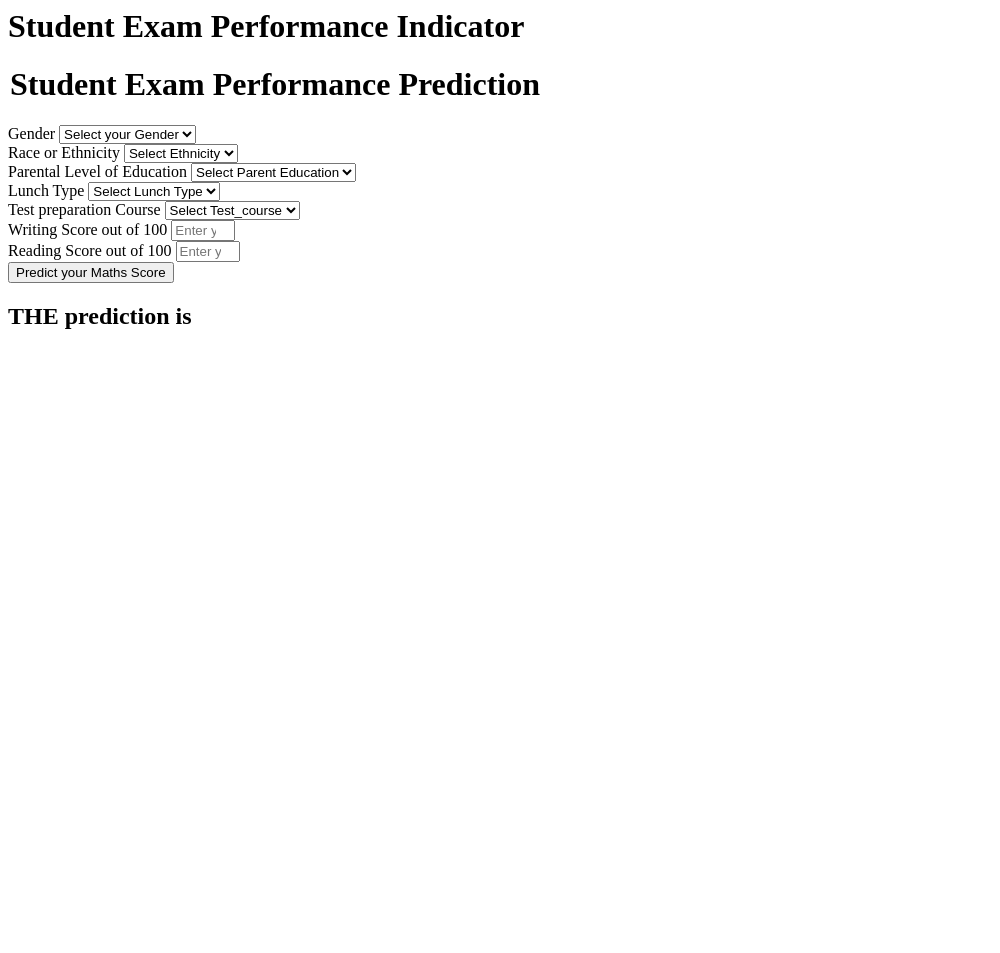
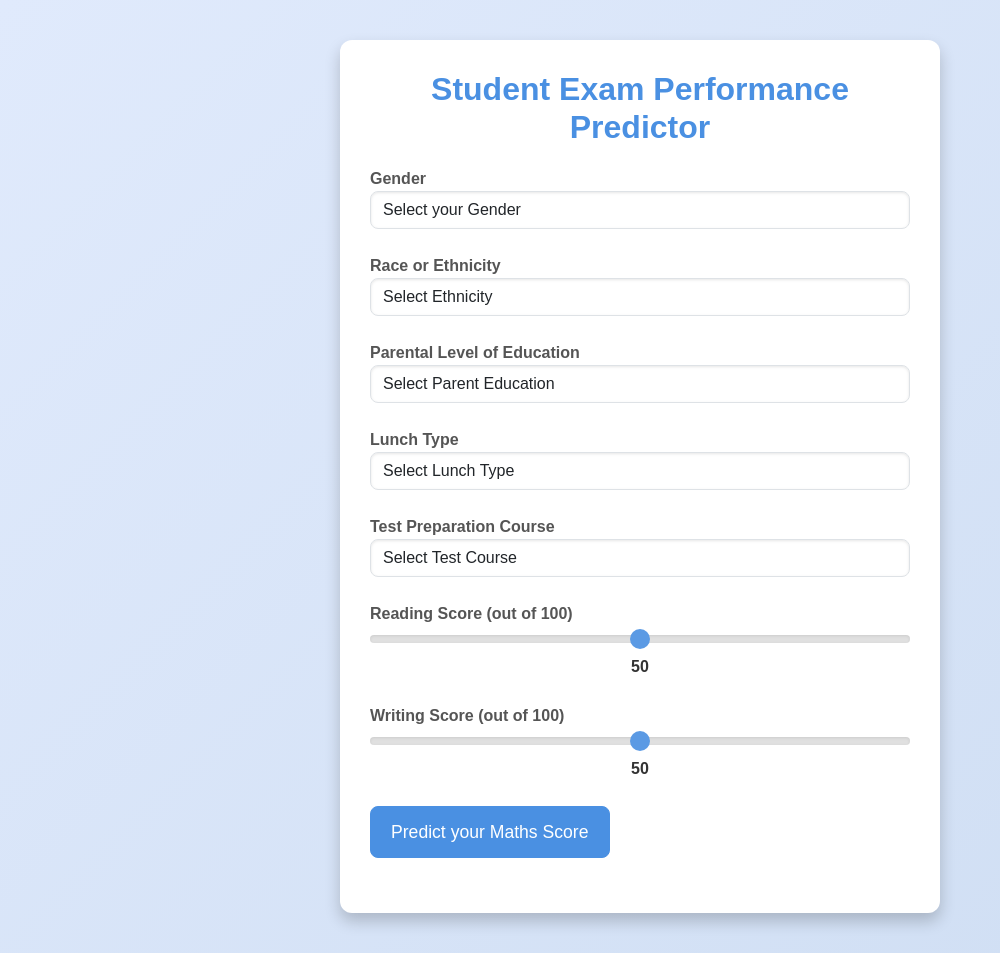
Before and after one commit to Ayushityagii/Mlproject, a Flask app: page /predictdata in a window 1280 px wide. Shown: the whole page, without its empty margins (0-1000 px from the left). Before the commit the page ends 329 px from the top, so only its background shows below. Run offline with Flask 3, Linux system fonts and the light colour scheme; some libraries are stand-ins or nearby versions.

Commit message:
some changes

```diff
--- a/templates/home.html
+++ b/templates/home.html
@@ -1,111 +1,208 @@
-<html>
+<!DOCTYPE html>
+<html lang="en">
+<head>
+    <meta charset="UTF-8">
+    <meta name="viewport" content="width=device-width, initial-scale=1.0">
+    <title>Student Exam Performance Predictor</title>
+    <!-- Link to Bootstrap CSS for styling -->
+    <link rel="stylesheet" href="https://stackpath.bootstrapcdn.com/bootstrap/5.3.0/css/bootstrap.min.css">
+    <style>
+        body {
+            background: linear-gradient(135deg, #e0eafc, #cfdef3);
+            font-family: 'Arial', sans-serif;
+            color: #333;
+            margin: 0;
+            padding: 0;
+        }
+        .form-container {
+            max-width: 600px;
+            margin: 40px auto;
+            padding: 30px;
+            background: #ffffff;
+            border-radius: 12px;
+            box-shadow: 0 8px 16px rgba(0, 0, 0, 0.2);
+            transition: box-shadow 0.3s ease;
+        }
+        .form-container:hover {
+            box-shadow: 0 12px 24px rgba(0, 0, 0, 0.3);
+        }
+        .form-container h1 {
+            font-size: 2rem;
+            margin-bottom: 20px;
+            color: #4a90e2;
+            text-align: center;
+            font-weight: 700;
+        }
+        .form-group {
+            margin-bottom: 25px;
+        }
+        .form-group label {
+            font-weight: 600;
+            color: #555;
+        }
+        .form-control, .slider {
+            border-radius: 8px;
+            box-shadow: inset 0 1px 3px rgba(0, 0, 0, 0.1);
+            transition: border-color 0.3s ease, box-shadow 0.3s ease;
+        }
+        .form-control:focus, .slider:focus {
+            border-color: #4a90e2;
+            box-shadow: 0 0 0 0.2rem rgba(74, 144, 226, 0.25);
+        }
+        .btn-primary {
+            background-color: #4a90e2;
+            border-color: #4a90e2;
+            border-radius: 8px;
+            padding: 12px 20px;
+            font-size: 1.1rem;
+            transition: background-color 0.3s ease, border-color 0.3s ease;
+        }
+        .btn-primary:hover {
+            background-color: #357ABD;
+            border-color: #2D6FB3;
+        }
+        .result {
+            margin-top: 30px;
+            padding: 20px;
+            background-color: #f4f7f9;
+            border-left: 5px solid #4a90e2;
+            border-radius: 8px;
+            box-shadow: 0 4px 8px rgba(0, 0, 0, 0.1);
+        }
+        .slider {
+            -webkit-appearance: none;
+            width: 100%;
+            height: 8px;
+            background: #ddd;
+            border-radius: 5px;
+            outline: none;
+            opacity: 0.9;
+            transition: opacity .15s ease-in-out;
+        }
+        .slider:hover {
+            opacity: 1;
+        }
+        .slider::-webkit-slider-thumb {
+            -webkit-appearance: none;
+            appearance: none;
+            width: 20px;
+            height: 20px;
+            background: #4a90e2;
+            cursor: pointer;
+            border-radius: 50%;
+        }
+        .slider::-moz-range-thumb {
+            width: 20px;
+            height: 20px;
+            background: #4a90e2;
+            cursor: pointer;
+            border-radius: 50%;
+        }
+        .value-display {
+            font-size: 1rem;
+            font-weight: 600;
+            color: #333;
+            margin-top: 5px;
+            text-align: center;
+        }
+        @media (max-width: 768px) {
+            .form-container {
+                padding: 20px;
+            }
+            .form-container h1 {
+                font-size: 1.5rem;
+            }
+        }
+    </style>
+</head>
 <body>
-    <div class="login">
-       <h1>Student Exam Performance Indicator</h1>
-
-       <form action="{{ url_for('predict_datapoint')}}" method="post">
-        <h1>
-            <legend>Student Exam Performance Prediction</legend>
-        </h1>
-        <div class="mb-3">
-            <label class="form-label">Gender</label>
-            <select class="form-control" name="gender" placeholder="Enter you Gender" required>
-                <option class="placeholder" selected disabled value="">Select your Gender</option>
-                <option value="male">
-                    Male
-                </option>
-                <option value="female">
-                    Female
-                </option>
+    <div class="form-container">
+        <h1>Student Exam Performance Predictor</h1>
+        <form action="{{ url_for('predict_datapoint') }}" method="post">
+            <div class="form-group">
+                <label for="gender">Gender</label>
+                <select class="form-control" id="gender" name="gender" required>
+                    <option value="" disabled selected>Select your Gender</option>
+                    <option value="male">Male</option>
+                    <option value="female">Female</option>
                 </select>
             </div>
-        <div class="mb-3">
-            <label class="form-label">Race or Ethnicity</label>
-            <select class="form-control" name="ethnicity" placeholder="Enter you ethnicity" required>
-                <option class="placeholder" selected disabled value="">Select Ethnicity</option>
-                <option value="group A">
-                    Group A
-                </option>
-                <option value="group B">
-                    Group B
-                </option>
-                <option value="group C">
-                    Group C
-                </option>
-                <option value="group D">
-                    Group D
-                </option>
-                <option value="group E">
-                    Group E
-                </option>
+
+            <div class="form-group">
+                <label for="ethnicity">Race or Ethnicity</label>
+                <select class="form-control" id="ethnicity" name="ethnicity" required>
+                    <option value="" disabled selected>Select Ethnicity</option>
+                    <option value="group A">Group A</option>
+                    <option value="group B">Group B</option>
+                    <option value="group C">Group C</option>
+                    <option value="group D">Group D</option>
+                    <option value="group E">Group E</option>
                 </select>
             </div>
-        <div class="mb-3">
-            <label class="form-label">Parental Level of Education</label>
-            <select class="form-control" name="parental_level_of_education"
-                placeholder="Enter you Parent Education" required>
-                <option class="placeholder" selected disabled value="">Select Parent Education</option>
-                <option value="associate's degree">
-                    associate's degree
-                </option>
-                <option value="bachelor's degree">
-                    bachelor's degree
-                </option>
-                <option value="high school">
-                    high school
-                </option>
-                <option value="master's degree">
-                    master's degree
-                </option>
-                <option value="some college">
-                    some college
-                </option>
-                <option value="some high school">
-                    some high school
-                </option>
+
+            <div class="form-group">
+                <label for="parental_level_of_education">Parental Level of Education</label>
+                <select class="form-control" id="parental_level_of_education" name="parental_level_of_education" required>
+                    <option value="" disabled selected>Select Parent Education</option>
+                    <option value="associate's degree">Associate's Degree</option>
+                    <option value="bachelor's degree">Bachelor's Degree</option>
+                    <option value="high school">High School</option>
+                    <option value="master's degree">Master's Degree</option>
+                    <option value="some college">Some College</option>
+                    <option value="some high school">Some High School</option>
                 </select>
             </div>
-        <div class="mb-3">
-            <label class="form-label">Lunch Type</label>
-            <select class="form-control" name="lunch" placeholder="Enter you Lunch" required>
-                <option class="placeholder" selected disabled value="">Select Lunch Type</option>
-                <option value="free/reduced">
-                    free/reduced
-                </option>
-                <option value="standard">
-                    standard
-                </option>
+
+            <div class="form-group">
+                <label for="lunch">Lunch Type</label>
+                <select class="form-control" id="lunch" name="lunch" required>
+                    <option value="" disabled selected>Select Lunch Type</option>
+                    <option value="free/reduced">Free/Reduced</option>
+                    <option value="standard">Standard</option>
                 </select>
             </div>
-        <div class="mb-3">
-            <label class="form-label">Test preparation Course</label>
-            <select class="form-control" name="test_preparation_course" placeholder="Enter you Course"
-                required>
-                <option class="placeholder" selected disabled value="">Select Test_course</option>
-                <option value="none">
-                    None
-                </option>
-                <option value="completed">
-                    Completed
-                </option>
+
+            <div class="form-group">
+                <label for="test_preparation_course">Test Preparation Course</label>
+                <select class="form-control" id="test_preparation_course" name="test_preparation_course" required>
+                    <option value="" disabled selected>Select Test Course</option>
+                    <option value="none">None</option>
+                    <option value="completed">Completed</option>
                 </select>
             </div>
-        <div class="mb-3">
-            <label class="form-label">Writing Score out of 100</label>
-            <input class="form-control" type="number" name="reading_score"
-                placeholder="Enter your Reading score" min='0' max='100' />
+
+            <div class="form-group">
+                <label for="reading_score">Reading Score (out of 100)</label>
+                <input class="slider" type="range" id="reading_score" name="reading_score" min="0" max="100" step="1" value="50" oninput="updateValue('reading_score', this.value)" />
+                <div id="reading_score_value" class="value-display">50</div>
             </div>
-        <div class="mb-3">
-            <label class="form-label">Reading Score out of 100</label>
-            <input class="form-control" type="number" name="writing_score"
-                placeholder="Enter your Reading Score" min='0' max='100' />
+
+            <div class="form-group">
+                <label for="writing_score">Writing Score (out of 100)</label>
+                <input class="slider" type="range" id="writing_score" name="writing_score" min="0" max="100" step="1" value="50" oninput="updateValue('writing_score', this.value)" />
+                <div id="writing_score_value" class="value-display">50</div>
             </div>
-        <div class="mb-3">
-            <input class="btn btn-primary" type="submit" value="Predict your Maths Score" required />
+
+            <div class="form-group">
+                <input class="btn btn-primary" type="submit" value="Predict your Maths Score" />
             </div>
         </form>
-    <h2>
-       THE  prediction is {{results}}
-    </h2>
-   <body>
+
+        {% if results %}
+        <div class="result">
+            <h3 class="text-center">The Prediction is: {{ results }}</h3>
+        </div>
+        {% endif %}
+    </div>
+
+    <!-- Link to Bootstrap JS and dependencies -->
+    <script src="https://code.jquery.com/jquery-3.6.0.min.js"></script>
+    <script src="https://cdn.jsdelivr.net/npm/@popperjs/core@2.11.8/dist/umd/popper.min.js"></script>
+    <script src="https://stackpath.bootstrapcdn.com/bootstrap/5.3.0/js/bootstrap.min.js"></script>
+    <script>
+        function updateValue(id, value) {
+            document.getElementById(id + '_value').textContent = value;
+        }
+    </script>
+</body>
 </html>
```
Lines whose indentation alone changed are shown as unchanged.
